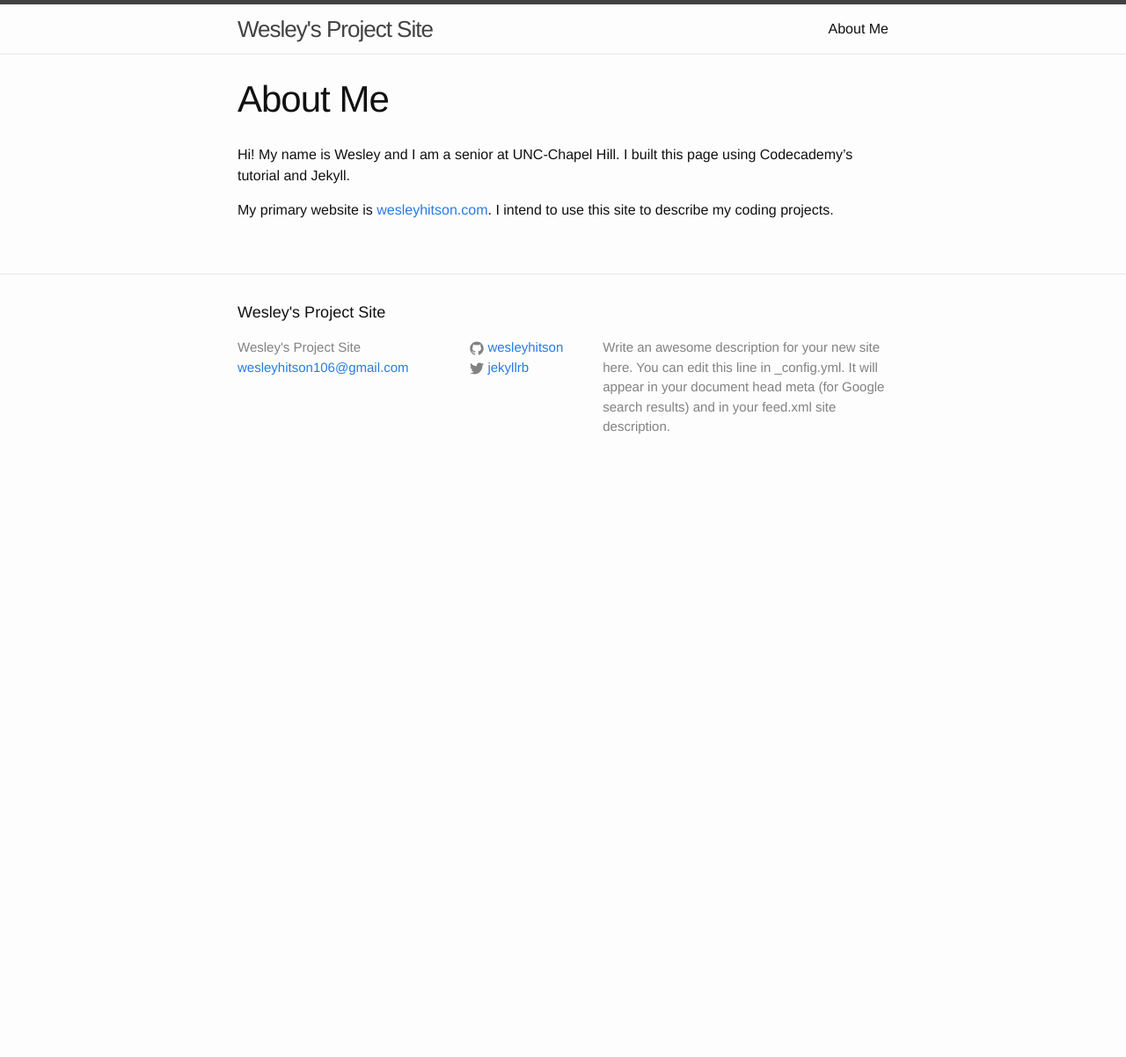
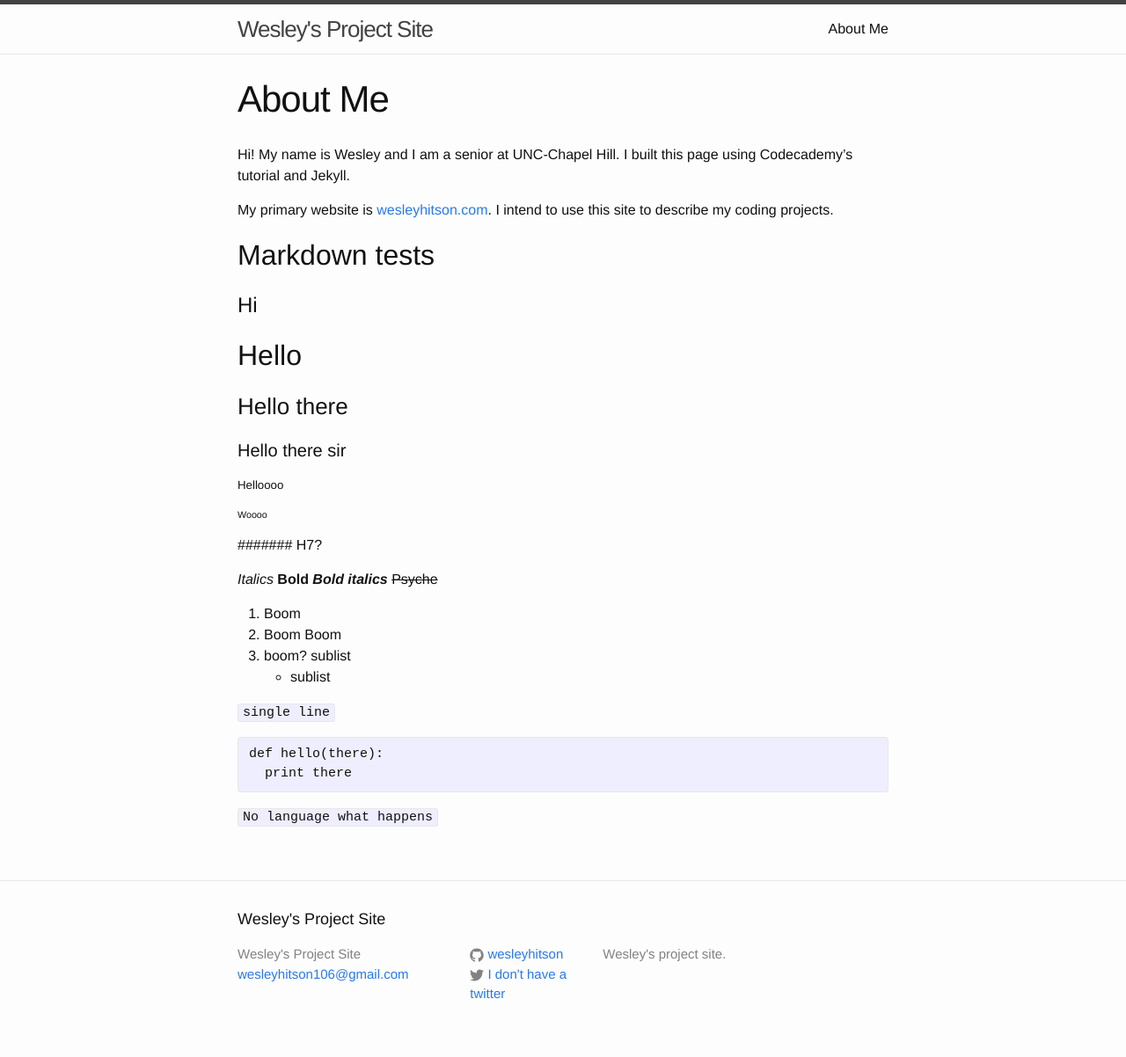
Before and after one commit to wesleyhitson/wesleyhitson.github.io, a Jekyll site: the page built from about.md, in a window 1280 px wide. Shown: the whole page at 88% size. Built offline with Jekyll 4.4.1, drawn with Linux system fonts in a browser that asks for light colours; before the commit the page ends 900 px from its top, so only the background shows below that.

Commit message:
Trying some markdown

````diff
--- a/_config.yml
+++ b/_config.yml
@@ -9,12 +9,10 @@
 title: Wesley's Project Site
 email: wesleyhitson106@gmail.com
 description: > # this means to ignore newlines until "baseurl:"
-  Write an awesome description for your new site here. You can edit this
-  line in _config.yml. It will appear in your document head meta (for
-  Google search results) and in your feed.xml site description.
+  Wesley's project site.
 baseurl: "" # the subpath of your site, e.g. /blog
 url: "http://yourdomain.com" # the base hostname & protocol for your site
-twitter_username: jekyllrb
+twitter_username: I don't have a twitter
 github_username:  wesleyhitson
 
 # Build settings
--- a/about.md
+++ b/about.md
@@ -8,3 +8,35 @@ Hi! My name is Wesley and I am a senior at UNC-Chapel Hill. I built this page us
 
 
 My primary website is [wesleyhitson.com](wesleyhitson.com). I intend to use this site to describe my coding projects.
+
+## Markdown tests
+
+# Hi
+## Hello
+### Hello there
+#### Hello there sir
+##### Helloooo
+###### Woooo
+####### H7?
+
+*Italics*
+**Bold**
+**_Bold italics_**
+~~Psyche~~
+
+1. Boom
+2. Boom Boom
+4. boom?
+  sublist
+  * sublist
+
+`single line`
+
+```Python
+def hello(there):
+  print there
+```
+
+```No language
+what happens
+```
````
